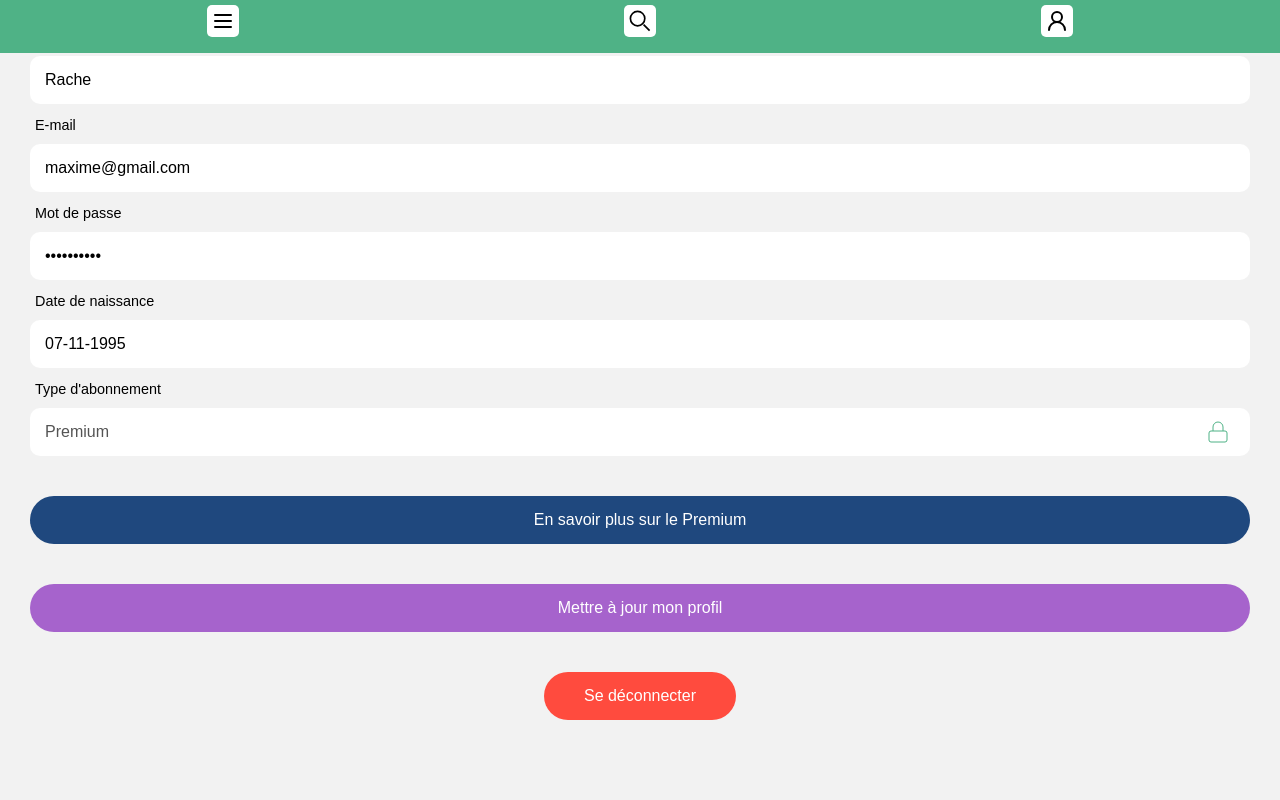
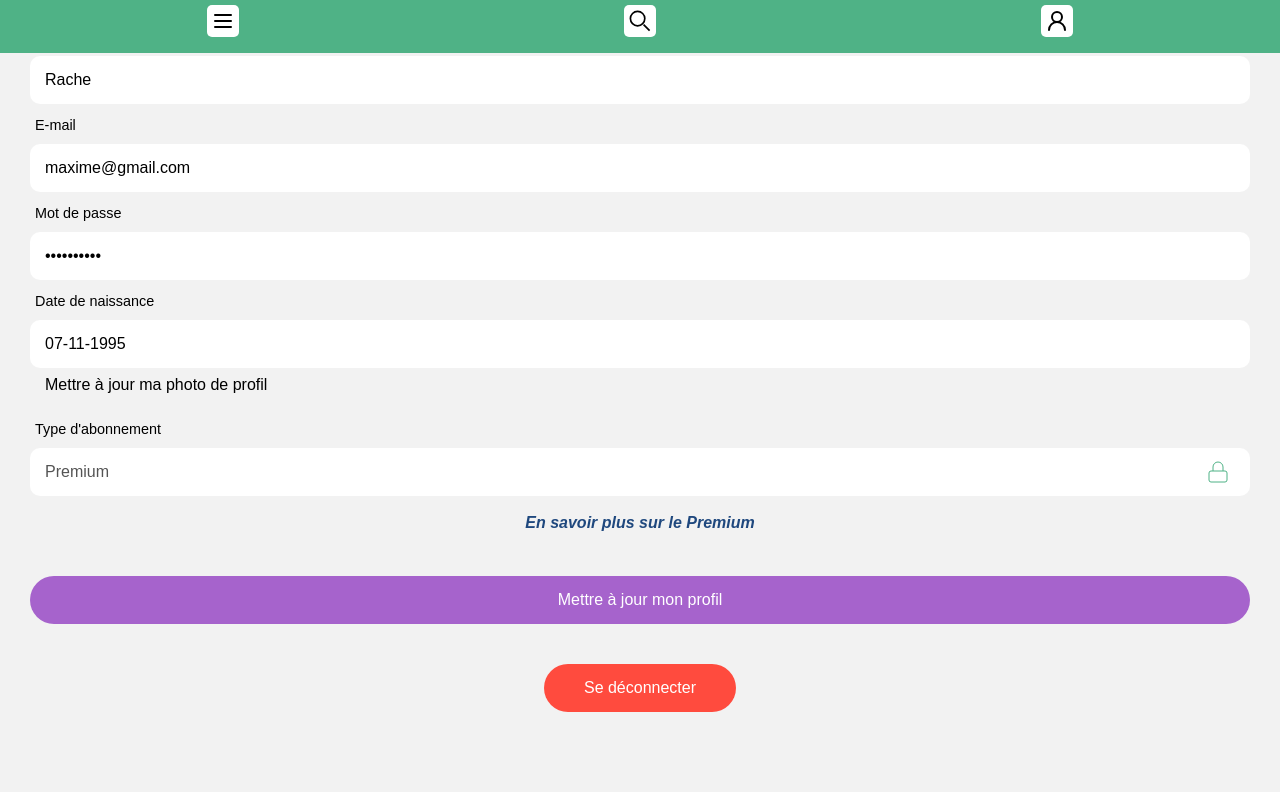
Before and after one commit to Sinematic/CuisineFiesta-F, a React (Vite) app: page /profile in a window 1280 px wide. Shown: the part 747-1547 px from the top of the page. Built offline with nearby package versions, Linux system fonts and the light colour scheme.

Commit message:
Ajout et fix intégration + composant profile

```diff
--- a/src/components/Dropdown/Dropdown.tsx
+++ b/src/components/Dropdown/Dropdown.tsx
@@ -1,7 +1,7 @@
 import { useState } from "react"
 import "../../styles/Dropdown/Dropdown.css"
 
-function Dropdown(props: { title: string, children: any }) {
+function Dropdown(props: { title: string, children: React.ReactNode }) {
 
     const [isOpen, setIsOpen] = useState(false)
 
--- a/src/components/FakeInput/FakeInput.tsx
+++ b/src/components/FakeInput/FakeInput.tsx
@@ -2,13 +2,19 @@ import "../../styles/Input/Input.css"
 import "../../styles/FakeInput/FakeInput.css"
 import Lock from "../../assets/icons/lock.svg"
 
-function FakeInput(props: { value: string, identifier?: string | undefined, name: string, label: string }) {
+function FakeInput(props: {
+    value: string,
+    identifier?: string | undefined,
+    name: string,
+    label: string | React.ReactNode,
+    children?: React.ReactNode }) {
 
     return (
         <div className="input-wrapper input-filled">
-            <input className={"fake-input " + props.identifier ? props.identifier : ""} type="text" disabled={true} value={props.value} />
+            <input className={"fake-input " + (props.identifier ? props.identifier : "")} type="text" disabled={true} value={props.value} />
             <label htmlFor={props.name}>{props.label}</label>
             <img className="lock-icon" src={Lock} alt="" />
+            {props.children ? <span className="hint-link">{props.children}</span> : null}
         </div>
     )
 }
--- a/src/components/Profile/Profile.tsx
+++ b/src/components/Profile/Profile.tsx
@@ -66,12 +66,12 @@ function Profile() {
                     <Input onChange={() => think()} identifier={email ? "input-filled" : ""} type="email" name="email" label="E-mail" value={email} />
                     <Input onChange={() => think()} identifier={password ? "input-filled" : ""} type="password" name="password" label="Mot de passe" value={password} />
                     <Input onChange={() => think()} identifier={birthdate ? "input-filled" : ""} type="text" name="birthdate" label="Date de naissance" value={birthdate} />
-                    <FakeInput value={premium ? "Premium" : "Essentiel"} name="account" label="Type d'abonnement" />
+                    <Input onChange={() => think()} type="file" name="file" label="Mettre à jour ma photo de profil" />
+                    <FakeInput value={premium ? "Premium" : "Essentiel"} name="account" label="Type d'abonnement">
+                        <NavLink to={"/premium"}>En savoir plus sur le Premium</NavLink>
+                    </FakeInput>
 
-                    <NavLink to={"/premium"}>
-                        <Button identifier="info-button" value="En savoir plus sur le Premium" />
-                    </NavLink>
-                    <Button value="Mettre à jour mon profil" />
+                    <Button identifier="submit-button" value="Mettre à jour mon profil" />
                     <Button identifier="red-button" value="Se déconnecter" onClick={() => logout()} />
                 </form>
             </div>
--- a/src/styles/Button/Button.css
+++ b/src/styles/Button/Button.css
@@ -23,6 +23,6 @@ button {
     background-color: var(--red-color);
 }
 
-.info-button {
+.blue-button {
     background-color: var(--information-color);
 }
--- a/src/styles/FakeInput/FakeInput.css
+++ b/src/styles/FakeInput/FakeInput.css
@@ -5,3 +5,16 @@
     right: 20px;
     width: 24px;
 }
+.hint-link {
+    display: block;
+    position: absolute;
+    bottom: -40px;
+    width: 100%;
+    text-align: center;
+}
+
+.hint-link > a {
+    font-weight: 700;
+    font-style: italic;
+    color: var(--information-color);
+}
--- a/src/styles/Input/Input.css
+++ b/src/styles/Input/Input.css
@@ -66,3 +66,7 @@ input[type="checkbox"] {
 input[type="date"]:focus + label {
     background-color: transparent;
 }
+
+input[type="file"] {
+    display: none;
+}
--- a/src/styles/Profile/Profile.css
+++ b/src/styles/Profile/Profile.css
@@ -53,3 +53,12 @@
     padding-top: 20px;
     padding-block: 40px;
 }
+
+.profile-form > a {
+    font-style: italic;
+    color: blueviolet;
+}
+
+.submit-button {
+    margin-top: 40px;
+}
```
